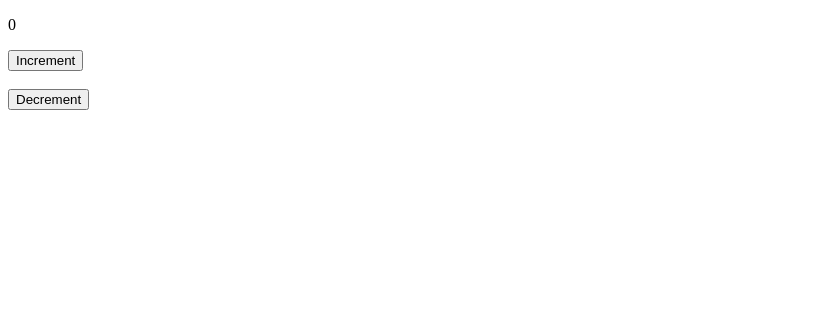
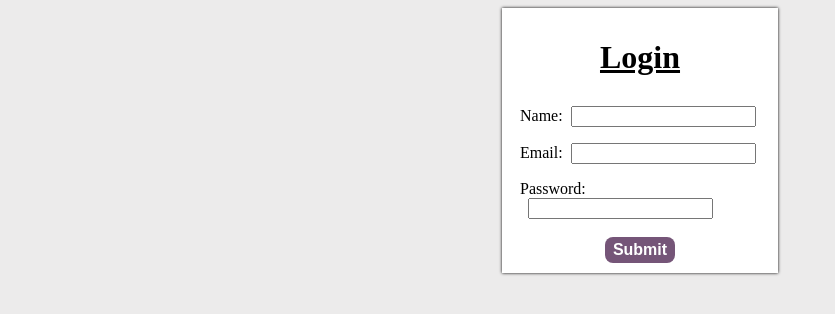
Before and after one commit to atharva-bhatnagar/employee-form-data, a React (Create React App) app: page / in a window 1280 px wide. Shown: the top 314 px of the page, without its empty margins (0-835 px from the left). Built offline with nearby package versions, Linux system fonts and the light colour scheme.

Commit message:
created the form layout

```diff
--- /dev/null
+++ b/src/App.css
@@ -0,0 +1,38 @@
+
+body{
+    background-color: rgb(236, 235, 235);
+    display: flex;
+
+    justify-content: center;
+}
+form{
+    display: flex;
+    flex-direction: column;
+    align-items: flex-start;
+    width: 20vw;
+    background-color: white;
+    box-shadow: 0 0 3px black;
+    padding: 10px;
+}
+button{
+    align-self: center;
+    font-size: 16px;
+    font-weight: 600;
+    color: white;
+    border: none;
+    background-color: rgb(117, 85, 120);
+    border-radius: 8px;
+    padding: 4px 8px;
+    margin-top: 10px;
+}
+label{
+    margin:8px;
+
+}
+input{
+    margin-left: 8px;
+}
+h1{
+    align-self: center;
+    text-decoration: underline;
+}
--- a/src/App.jsx
+++ b/src/App.jsx
@@ -1,14 +1,28 @@
-import { useState } from "react";
+
+import "./App.css"
 
 function App() {
-  const [counter,setCounter]=useState(0)
 
 
   return (
     <div className="App">
-      <p>{counter}</p>
-      <button onClick={()=>{setCounter(counter+1)}}>Increment</button><br/><br/>
-      <button onClick={()=>{setCounter(counter-1)}}>Decrement</button>
+      <form>
+        <h1>Login</h1>
+        <label>
+          Name:
+          <input type="text"/>
+        </label>
+
+        <label>
+          Email:
+          <input type="email"/>
+        </label>
+        <label>
+          Password:
+          <input type="password" />
+        </label>
+        <button type="submit">Submit</button>
+      </form>
     </div>
   );
 }
```
